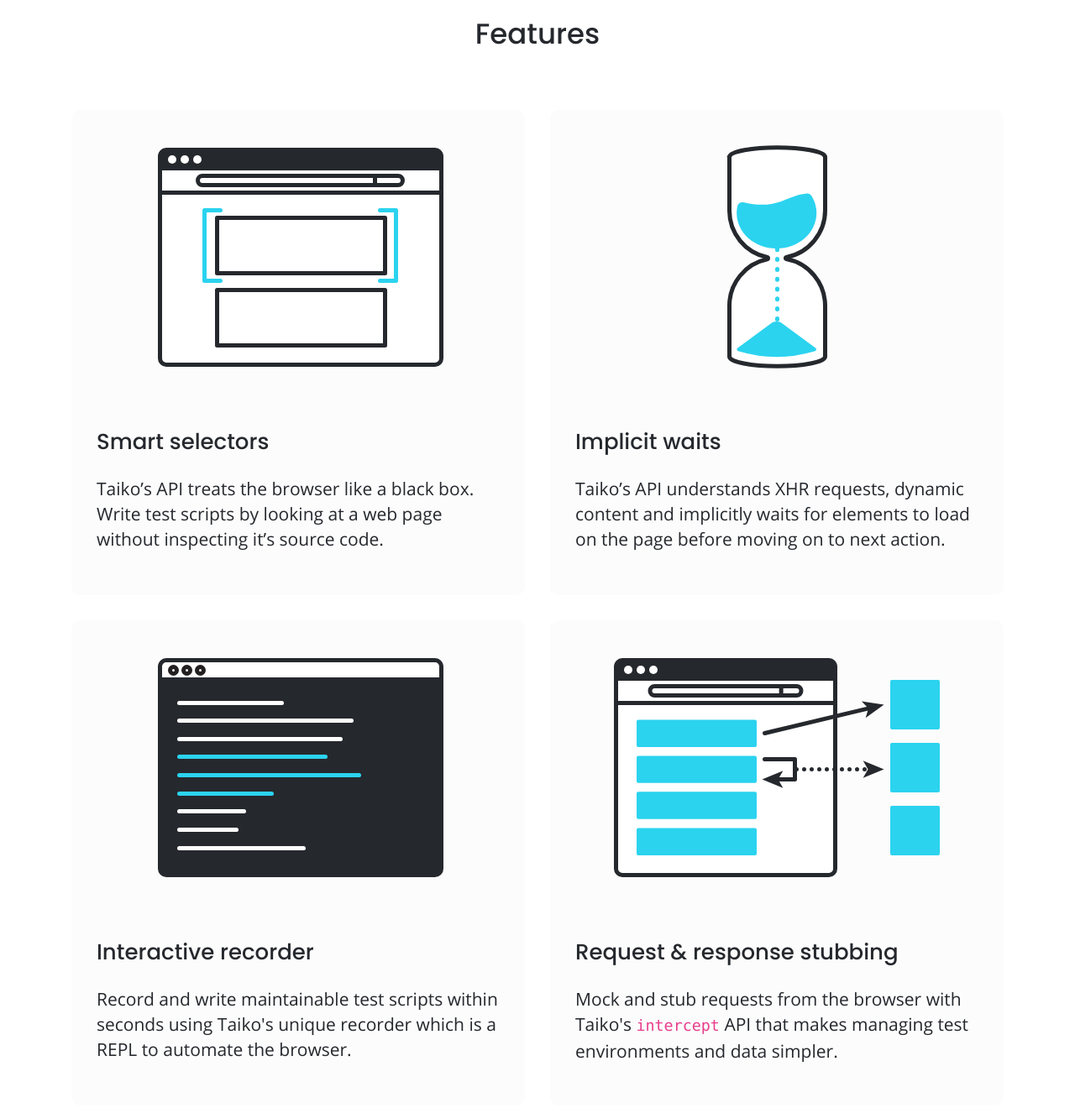
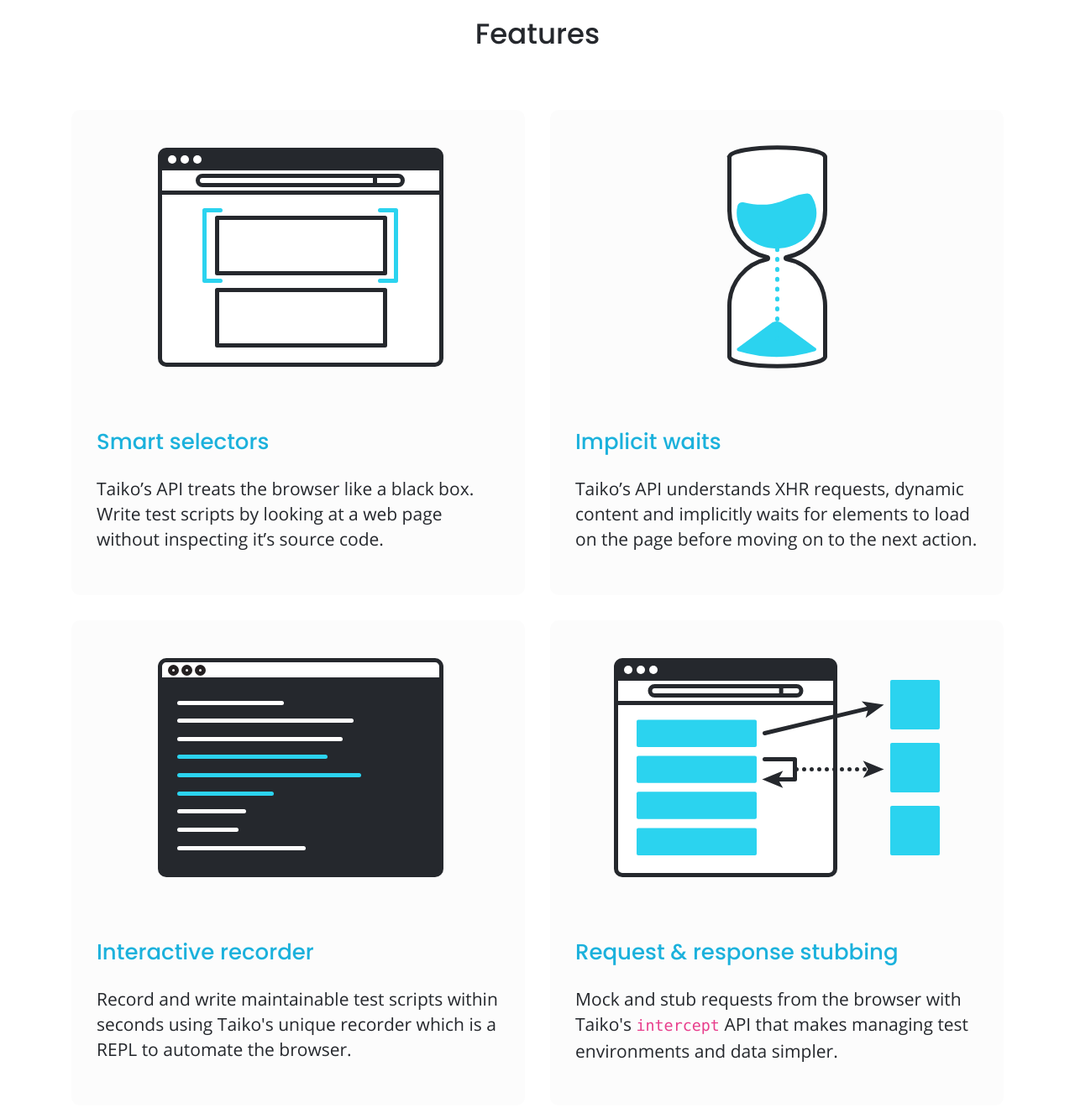
Before and after one commit to getgauge/www.taiko.dev, a plain HTML site: page index.html in a window 1280 px wide. Shown: the part 660-1980 px from the top of the page at 84% size. Drawn offline with nearby package versions, Linux system fonts and the light colour scheme; no server answers; a web font is replaced by a local one.

Commit message:
Add links to the features for further reading

```diff
--- a/index.html
+++ b/index.html
@@ -120,6 +120,7 @@
         <div class="row">
 
           <div class="col-md-6 col-lg-6 wow bounceInUp" data-wow-duration="1.4s">
+            <a href="https://github.com/getgauge/taiko#smart-selectors">
               <div class="box">
                 <div class="features-img-block"><img src="assets/img/smart_selectors_blue.svg"
                     class="features-img img-fluid" alt=""></div>
@@ -128,18 +129,22 @@
                 Write test scripts by looking at a web page without inspecting
                 it’s source code.</p>
               </div>
+            </a>
           </div>
           <div class="col-md-6 col-lg-6 wow bounceInUp" data-wow-duration="1.4s">
+            <a href="https://github.com/getgauge/taiko#handle-xhr-and-dynamic-content">
               <div class="box">
                 <div class="features-img-block"><img src="assets/img/waits_blue.svg" class="features-img img-fluid"
                     alt=""></div>
                 <h4 class="title">Implicit waits</h4>
                 <p class="description">Taiko’s API understands XHR requests, dynamic content and
-              implicitly waits for elements to load on the page before moving on to next action.</p>
+                implicitly waits for elements to load on the page before moving on to the next action.</p>
               </div>
+            </a>
           </div>
 
           <div class="col-md-6 col-lg-6 wow bounceInUp" data-wow-delay="0.1s" data-wow-duration="1.4s">
+            <a href="https://github.com/getgauge/taiko#interactive-recorder">
               <div class="box">
                 <div class="features-img-block"><img src="assets/img/recorder_blue.svg" class="features-img img-fluid"
                     alt=""></div>
@@ -147,8 +152,10 @@
                 <p class="description">Record and write maintainable test scripts within seconds using Taiko's
                 unique recorder which is a REPL to automate the browser.</p>
               </div>
+            </a>
           </div>
           <div class="col-md-6 col-lg-6 wow bounceInUp" data-wow-delay="0.1s" data-wow-duration="1.4s">
+            <a href="https://github.com/getgauge/taiko#requestresponse-stubbing-and-mocking">
               <div class="box">
                 <div class="features-img-block"><img src="assets/img/request_blue.svg" class="features-img img-fluid"
                     alt=""></div>
@@ -157,6 +164,7 @@
                 Taiko's <code>intercept</code> API that makes managing test environments and data
                 simpler.</p>
               </div>
+            </a>
           </div>
         </div>
 
```
Lines whose indentation alone changed are shown as unchanged.
